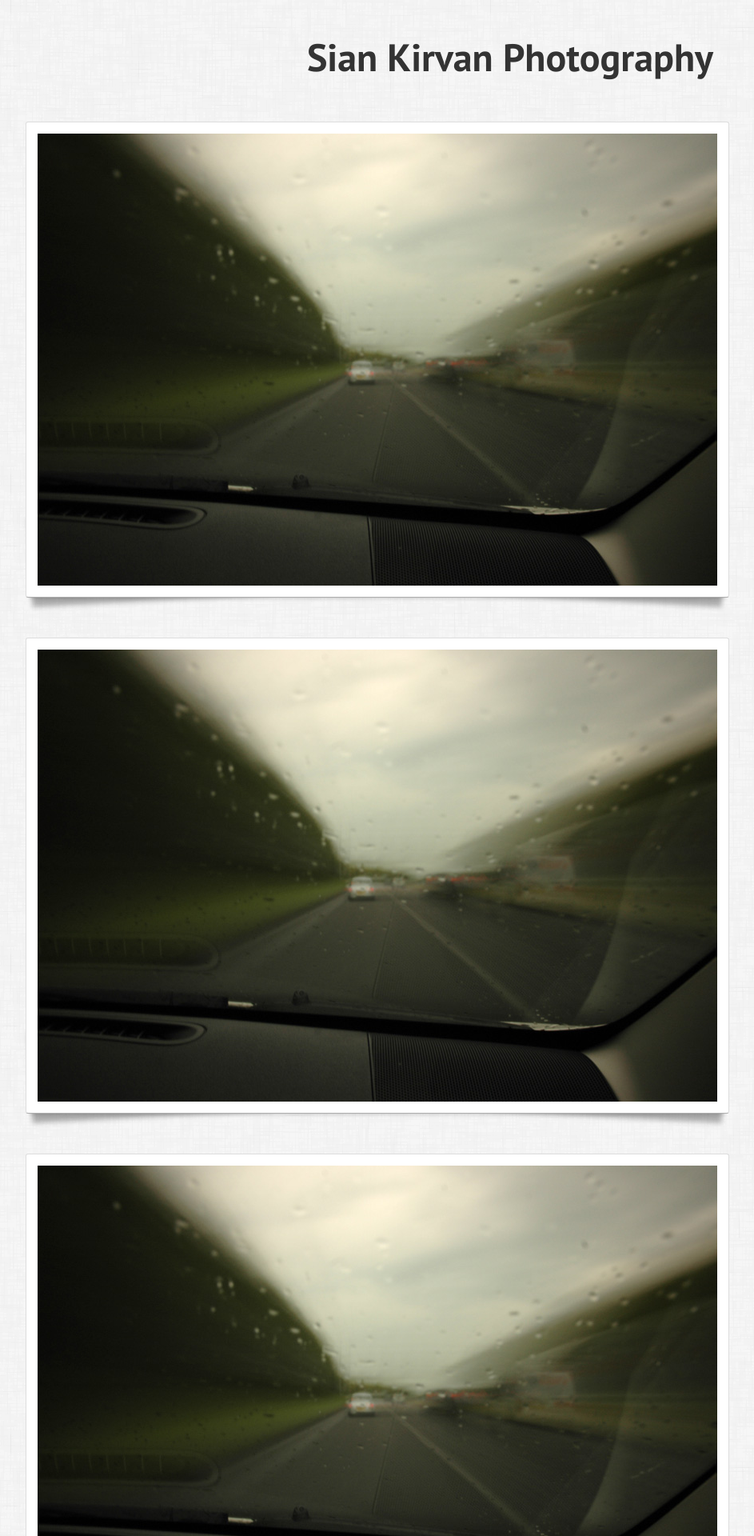
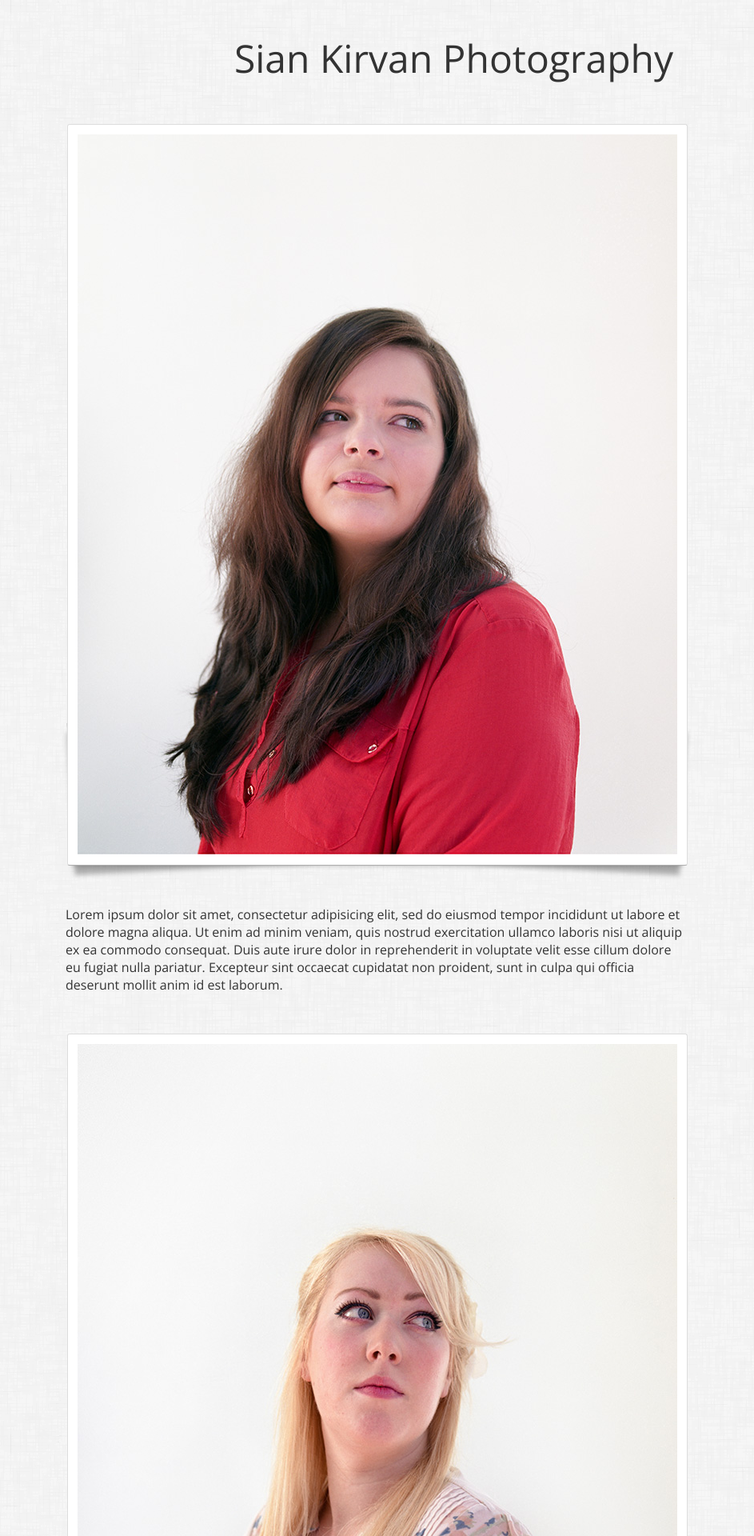
Before and after one commit to siankirvan/siankirvan.github.com, a Jekyll site: the page built from index.html, in a window 1280 px wide. Shown: the top 1920 px of the page at 80% size, without its empty margins (168-1111 px from the left). Built offline with Jekyll 4.4.1, drawn with Linux system fonts in a browser that asks for light colours; some of the changed text lies outside the part shown.

Commit message:
added real images, started paragraphs

```diff
--- a/_layouts/default.html
+++ b/_layouts/default.html
@@ -2,9 +2,9 @@
 <html lang="en-GB">
 <head>
 	<meta charset="UTF-8" />
-	<meta name="viewport" content="initial-scale=1.0" />
+	<!--<meta name="viewport" content="initial-scale=1.0" />-->
 	<link rel="stylesheet" href="/static/css/base.css" />
-	<link rel="stylesheet" href="http://fonts.googleapis.com/css?family=Open+Sans:400italic,400,700|PT+Sans:400,700" />
+	<link rel="stylesheet" href="http://fonts.googleapis.com/css?family=Open+Sans:400,300,700,800" />
 	<!--[if lt IE 9]>
 	<script src="//html5shiv.googlecode.com/svn/trunk/html5.js"></script>
 	<![endif]-->
--- a/index.html
+++ b/index.html
@@ -6,13 +6,31 @@ title: Sian Kirvan Photography
 <section id="portfolio">
 	<h1>Sian Kirvan Photography</h1>
 	<div class="curve">
-		<img src="/static/img/img1.jpg" />
+		<img src="/static/img/jess.jpg" />
 	</div>
+	<p>Lorem ipsum dolor sit amet, consectetur adipisicing elit, sed do eiusmod
+	tempor incididunt ut labore et dolore magna aliqua. Ut enim ad minim veniam,
+	quis nostrud exercitation ullamco laboris nisi ut aliquip ex ea commodo
+	consequat. Duis aute irure dolor in reprehenderit in voluptate velit esse
+	cillum dolore eu fugiat nulla pariatur. Excepteur sint occaecat cupidatat non
+	proident, sunt in culpa qui officia deserunt mollit anim id est laborum.</p>
 	<div class="curve">
-		<img src="/static/img/img1.jpg" />
+		<img src="/static/img/lauren.jpg" />
 	</div>
+	<p>Lorem ipsum dolor sit amet, consectetur adipisicing elit, sed do eiusmod
+	tempor incididunt ut labore et dolore magna aliqua. Ut enim ad minim veniam,
+	quis nostrud exercitation ullamco laboris nisi ut aliquip ex ea commodo
+	consequat. Duis aute irure dolor in reprehenderit in voluptate velit esse
+	cillum dolore eu fugiat nulla pariatur. Excepteur sint occaecat cupidatat non
+	proident, sunt in culpa qui officia deserunt mollit anim id est laborum.</p>
 	<div class="curve">
-		<img src="/static/img/img1.jpg" />
+		<img src="/static/img/sarah.jpg" />
 	</div>
+	<p>Lorem ipsum dolor sit amet, consectetur adipisicing elit, sed do eiusmod
+	tempor incididunt ut labore et dolore magna aliqua. Ut enim ad minim veniam,
+	quis nostrud exercitation ullamco laboris nisi ut aliquip ex ea commodo
+	consequat. Duis aute irure dolor in reprehenderit in voluptate velit esse
+	cillum dolore eu fugiat nulla pariatur. Excepteur sint occaecat cupidatat non
+	proident, sunt in culpa qui officia deserunt mollit anim id est laborum.</p>
 	<h2><a href="mailto:sian@siankirvan.com" title="Contact me">Contact me</a></h2>
 </section>
--- a/static/css/base.css
+++ b/static/css/base.css
@@ -1,7 +1,7 @@
 body {
 	margin: 0;
 	padding: 0;
-	font-family: "PT Sans", "Helvetica Neue", Helvetica, Arial, sans-serif;
+	font: 400 1em "Open Sans", "Helvetica Neue", Helvetica, Arial, sans-serif;
 	background: url('/static/img/bg.png') repeat;
 	color: #333;
 }
@@ -9,22 +9,25 @@ body {
 #portfolio {
 	margin: 0 auto;
 	padding: 0 30px;
-	text-align: right;
-	max-width: 880px;
+	max-width: 780px;
 }
 
 h1 {
 	margin-bottom: 0;
 	padding-right: 20px;
 	font-size: 3em;
-	font-weight: 700;
+	font-weight: 300;
 }
 
 h2 {
 	margin-bottom: 50px;
 	padding-right: 20px;
 	font-size: 2.2em;
-	font-weight: 400;
+	font-weight: 300;
+}
+
+h1, h2 {
+	text-align: right;
 }
 
 a {
@@ -35,7 +38,7 @@ a {
 .curve {
 	position: relative;
 	z-index: inherit;
-	max-width: 850px;
+	max-width: 750px;
 	height: auto;
 	margin: 50px auto;
 	padding: 1.6%;
```
Also changed, not shown: static/img/jess.jpg (added), static/img/lauren.jpg (added), static/img/sarah.jpg (added).
